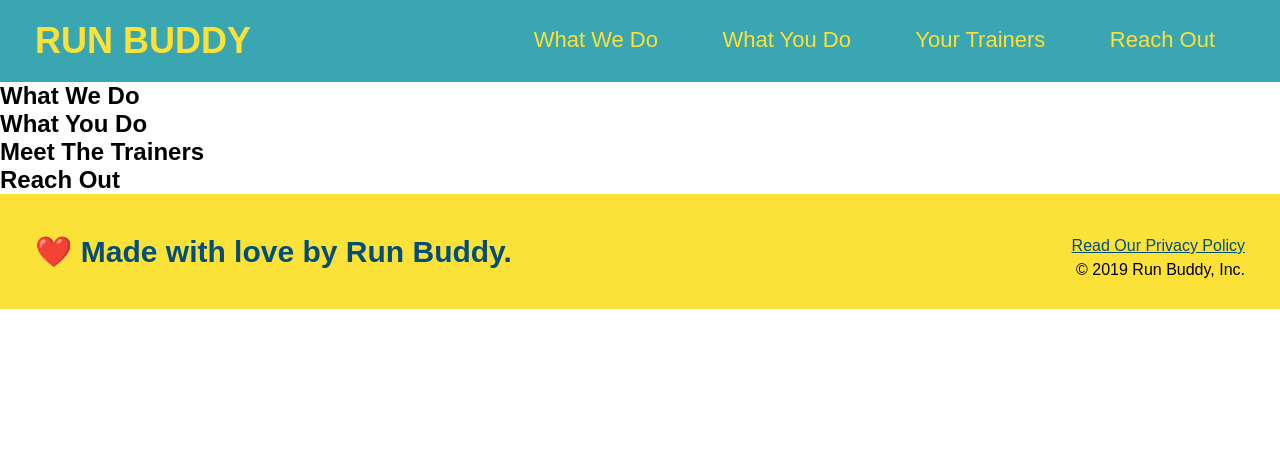
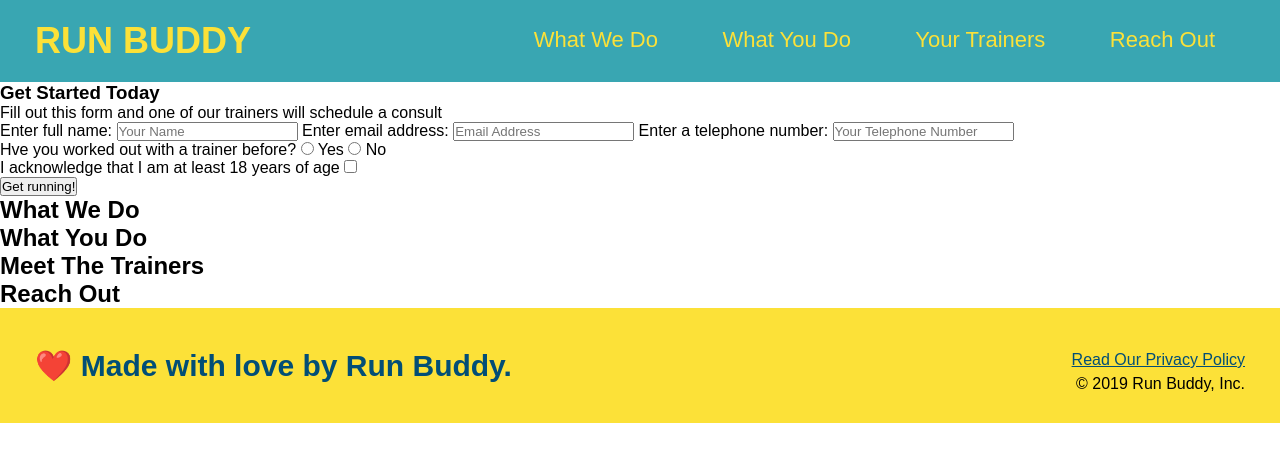
Before and after one commit to geo-a-mac/run-buddy, a plain HTML site: page index.html in a window 1280 px wide. Drawn offline with Linux system fonts and the light colour scheme.

Commit message:
form added

```diff
--- a/index.html
+++ b/index.html
@@ -33,8 +33,35 @@
 
         <!-- hero/jumbotron -->
         <section>
-
+            <div>
+                <h3>Get Started Today</h3>
+                <p>Fill out this form and one of our trainers will schedule a consult</p>
+                <!-- add form elements -->
+                <form>
+                    <label for="name">Enter full name:</label>
+                    <input type="text" placeholder="Your Name" name="name" id="name" />
+                    <label for="email">Enter email address:</label>
+                    <input type="email" placeholder="Email Address" name="email" id="email" />
+                    <label for="phone">Enter a telephone number:</label>
+                    <input type="text" placeholder="Your Telephone Number" name="phone" id="phone" />
+                    <p>
+                        Hve you worked out with a trainer before?
+                        <input type="radio" name="trainer-confirm" id="trainer-yes" />
+                        <label for="trainer-yes">Yes</label>
+                        <input type="radio" name="trainer-confirm" id="trainer-no" />
+                        <label for="trainer-no">No</label>
+                    </p>
+                    <p>
+                        <Label for="checkbox">I acknowledge that I am at least 18 years of age</Label>
+                        <input type="checkbox" name="age-confirm" id="checkbox" />
+                    </p>
+                    <button type="submit">
+                        Get running!
+                    </button>
+                </form>
+            </div>
         </section>
+        <!-- End hero -->
 
         <!-- "what we do" section -->
         <section>
```
